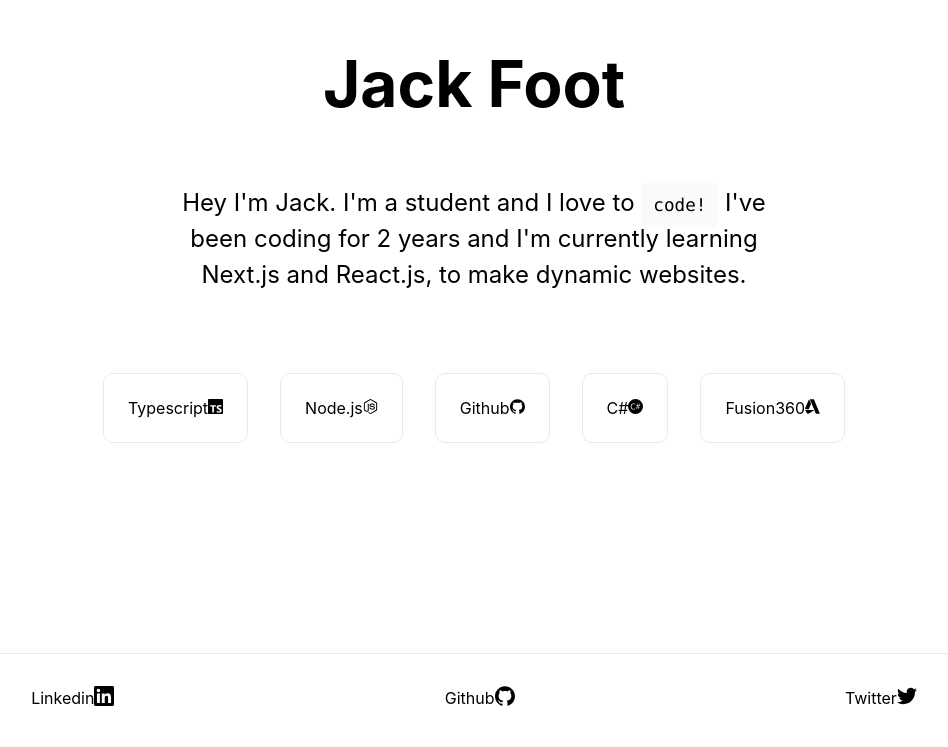
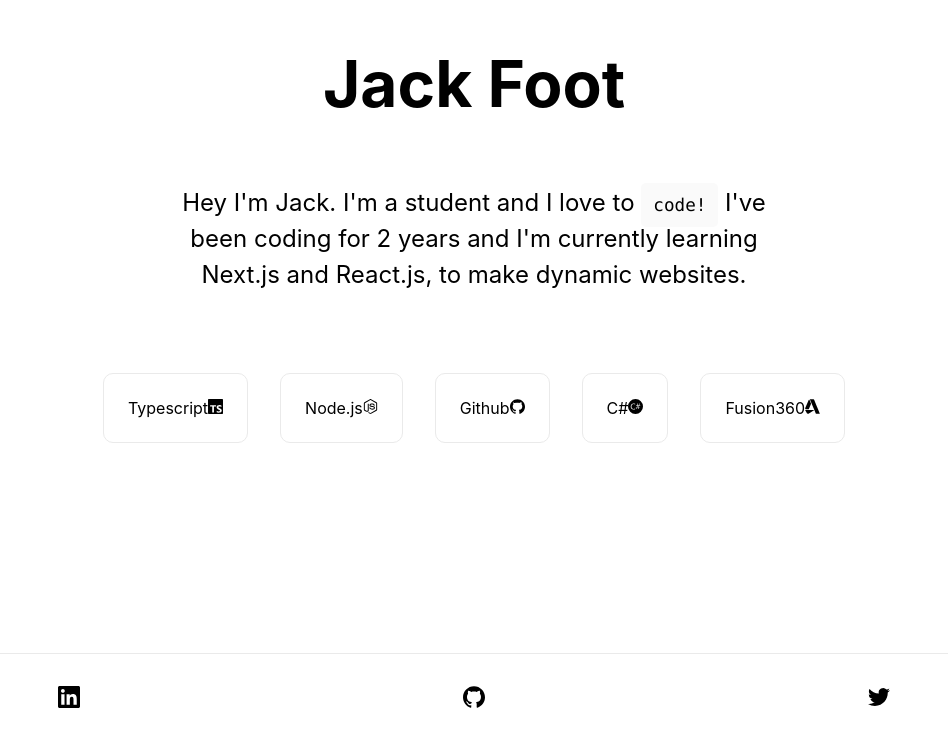
Before and after one commit to Magicoo51889/Jack-Foot-Website, a Next.js app: page / in a window 1280 px wide. Shown: the part 179-926 px from the top of the page, without its empty margins (166-1114 px from the left). Built offline with nearby package versions, Linux system fonts and the light colour scheme.

Commit message:
Attempting to remove scroll bar

```diff
--- a/pages/index.tsx
+++ b/pages/index.tsx
@@ -73,9 +73,9 @@
           target="_blank"
           rel="noopener noreferrer"
         >
-          Linkedin{' '}
+          {' '}
           <span className={styles.logoInvert}>
-            <Image src="/linkedin.svg" alt="Linkedin Logo" width={20} height={20} />
+            <Image src="/linkedin.svg" alt="Linkedin Logo" width={22.5} height={22.5} />
           </span>
         </a>
         <a
@@ -83,9 +83,9 @@
         target="_blank"
         rel="noopener noreferrer"
         >
-          Github{' '}
+          {' '}
           <span className={styles.logoInvert}>
-            <Image src="/github.svg" alt="Github Logo" width={20} height={20}/>
+            <Image src="/github.svg" alt="Github Logo" width={22.5} height={22.5}/>
           </span>
         </a>
         <a
@@ -93,9 +93,9 @@
         target="_blank"
         rel="noopener noreferrer"
         >
-          Twitter{' '}
+          {' '}
           <span className={styles.logoInvert}>
-            <Image src="/twitter.svg" alt="Twitter Logo" width={20} height={20}/>
+            <Image src="/twitter.svg" alt="Twitter Logo" width={22.5} height={22.5}/>
           </span>
         </a>
       </footer>
--- a/styles/Home.module.css
+++ b/styles/Home.module.css
@@ -1,5 +1,14 @@
 .container {
   padding: 2rem;
+  overflow: none;
+
+  /* hide scrollbar for IE, Edge and Firefox */
+  -ms-overflow-style: none;
+  scrollbar-width: none;
+}
+
+.container::-webkit-scrollbar {
+  display: none;
 }
 
 .main {
```
